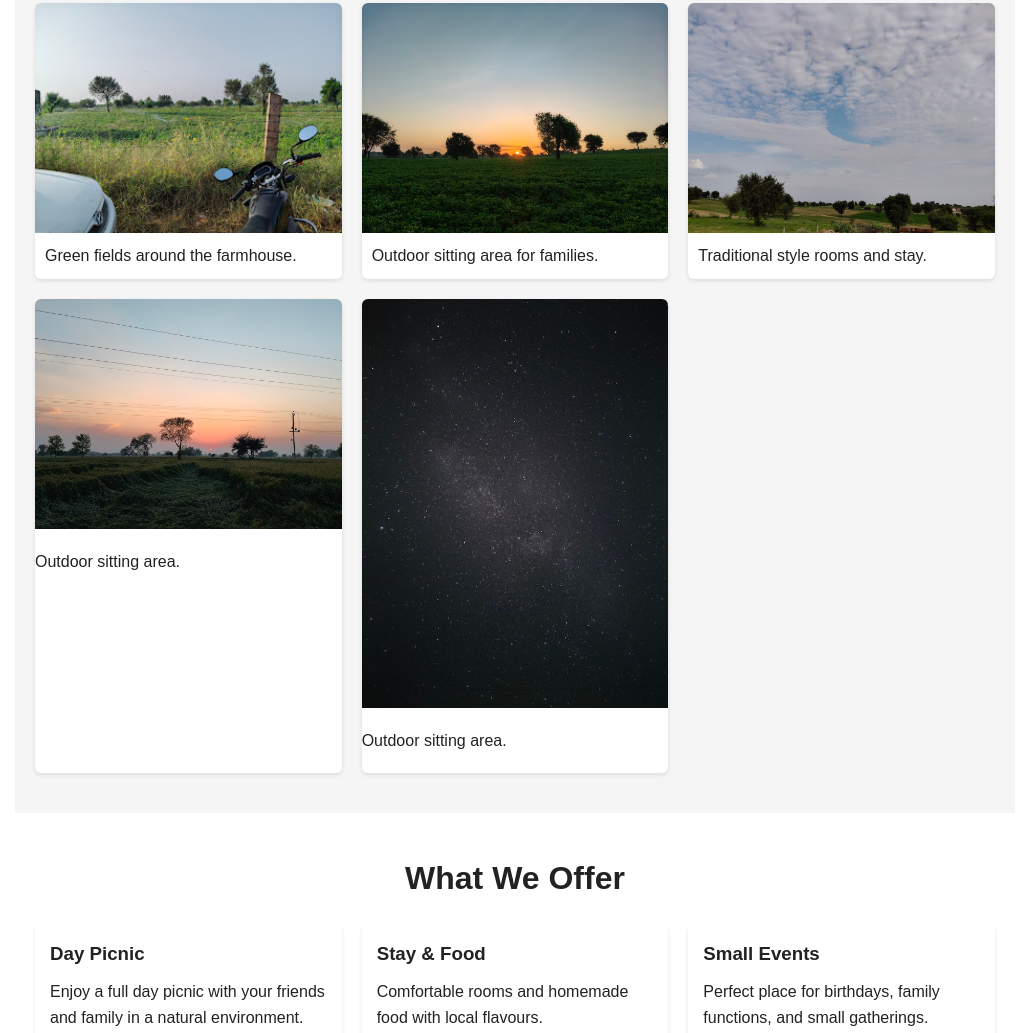
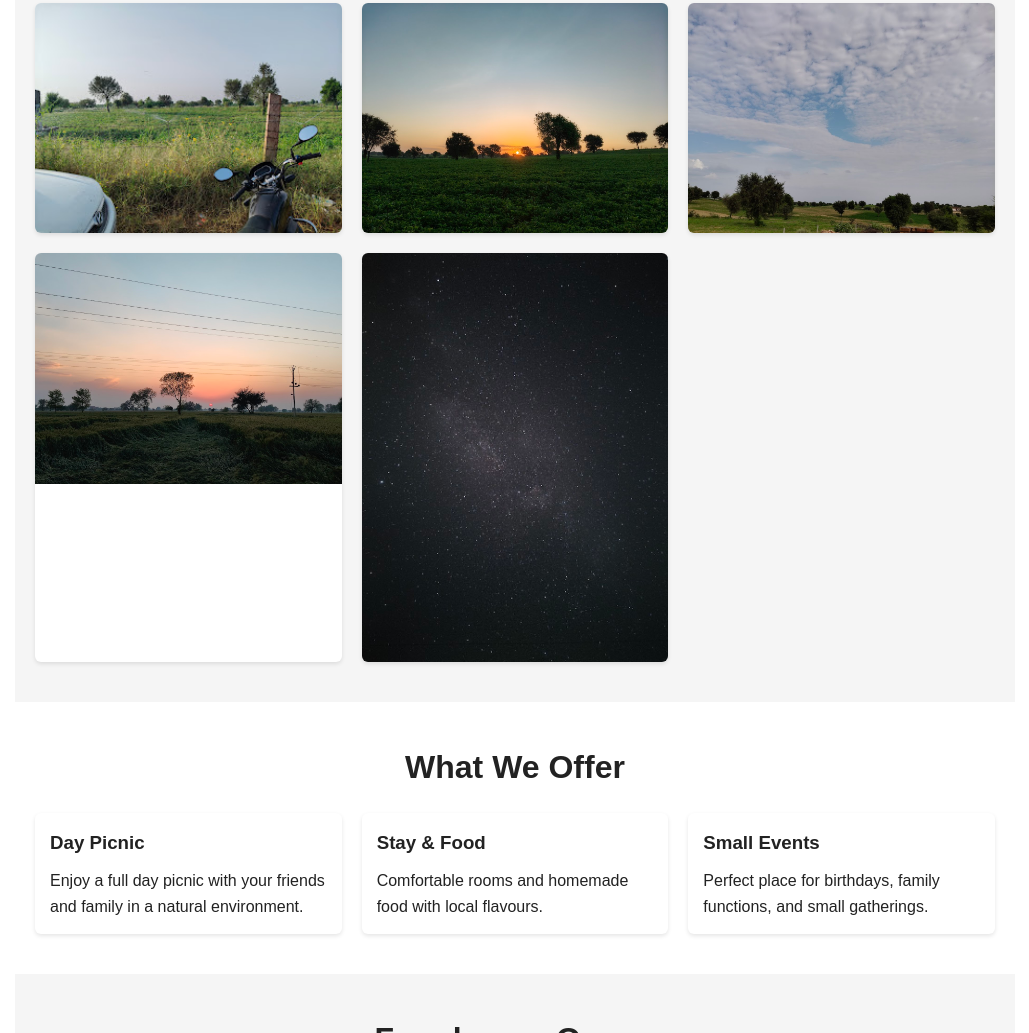
Before and after one commit to sandeepgodara17/goadrafarmhouse, a plain HTML site: page index.html in a window 1280 px wide. Shown: the part 816-1849 px from the top of the page, without its empty margins (125-1154 px from the left). Drawn offline with Linux system fonts and the light colour scheme.

Commit message:
Update index.html

```diff
--- a/index.html
+++ b/index.html
@@ -48,23 +48,21 @@
             <div class="gallery-grid">
                 <div class="photo-card">
                     <img src="Farm1.jpg" alt="Farm view 1">
-                    <p>Green fields around the farmhouse.</p>
                 </div>
                 <div class="photo-card">
                     <img src="Farm2.jpg" alt="Farm view 2">
-                    <p>Outdoor sitting area for families.</p>
+
                 </div>
                 <div class="photo-card">
                     <img src="Farm3.jpg" alt="Farm view 3">
-                    <p>Traditional style rooms and stay.</p>
+
                 </div>
                 <div class = "photo-card">
                     <img src = "Farm4.jpg" alt ="Farm view 4">
-                    </p> Outdoor sitting area.</p>
+
                 </div>
                 <div class = "photo-card">
                     <img src = "Farm5.jpg" alt ="Farm view 5">
-                    </p> Outdoor sitting area.</p>
                 </div>
             </div>
         </section>
```
